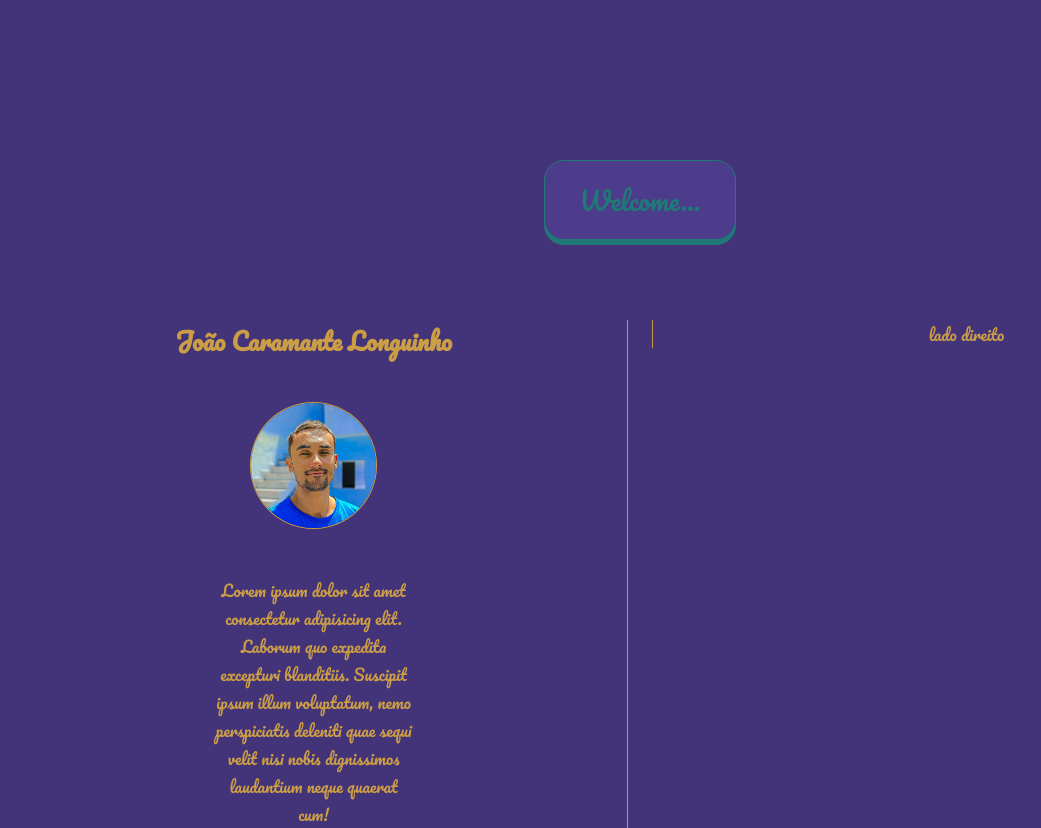
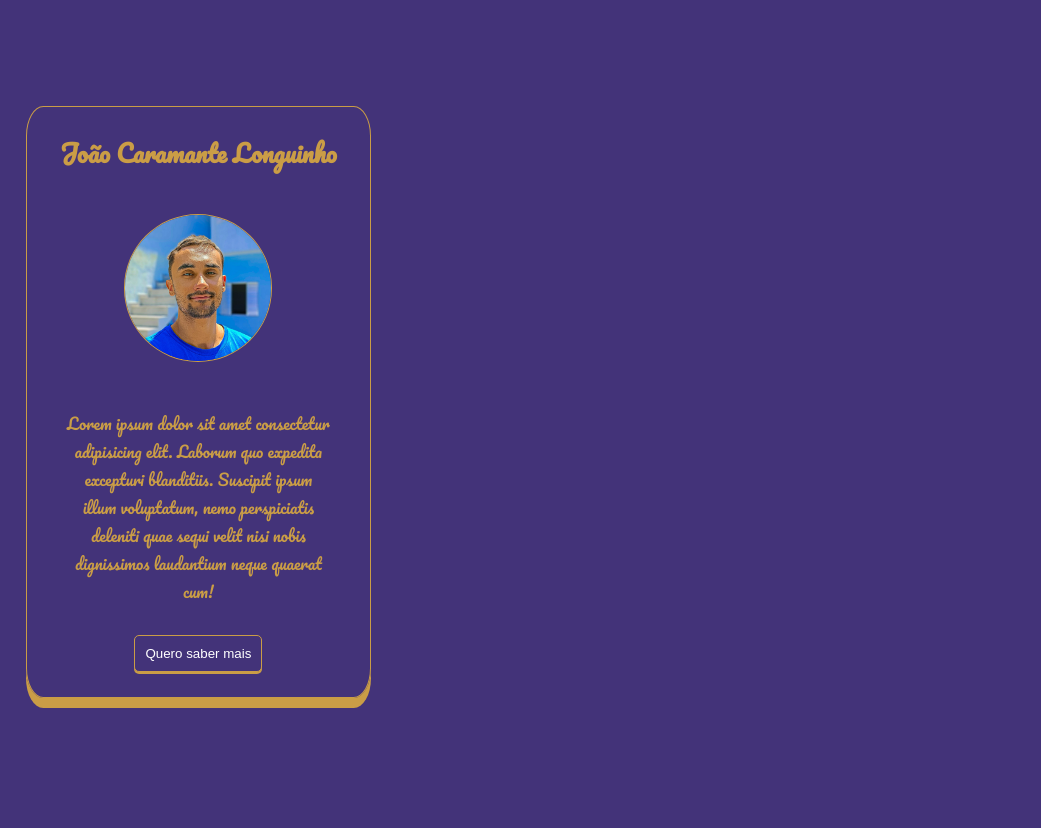
Before and after one commit to JoaoLonguinho/landing-page, a plain HTML site: page index.html in a window 1280 px wide. Shown: the whole page, without its empty margins (0-1041 px from the left). After the commit the page ends 800 px from the top, so only its background shows below. Drawn offline with Linux system fonts and the light colour scheme.

Commit message:
ajustres
ajustes

```diff
--- a/index.html
+++ b/index.html
@@ -10,7 +10,6 @@
 <body>
     <main>
         <section class="main-container">
-            <button class="main-btn">Welcome...</button>
             <article class="container-divisorias">
                 <div class="divisoria-esquerda">
                     <div class="conteudo-divisoria-esquerda">
@@ -19,10 +18,11 @@
                         <p class="profile-description">
                             Lorem ipsum dolor sit amet consectetur adipisicing elit. Laborum quo expedita excepturi blanditiis. Suscipit ipsum illum voluptatum, nemo perspiciatis deleniti quae sequi velit nisi nobis dignissimos laudantium neque quaerat cum!
                         </p>
+                        <button class="profile-btn">Quero saber mais</button>
                     </div>
                 </div>
-                <div class="divisoria-direita">
-                    lado direito
+                <div>
+
                 </div>
             </article>
         </section>
--- a/style.css
+++ b/style.css
@@ -7,68 +7,59 @@ body{
     width: 100vw;
     height: 100vh;
     background-color: #433379;
-
     position: relative;
     color: #CA9D46;
     font-family: 'Pacifico', cursive;
-}
-
-.main-btn{
-    font-family: 'Pacifico', cursive;
-    background-color: #4D3B8B;
-    position: absolute;
-    left: 50%;
-    top: 25%;
-    transform: translate(-50%, -50%);
-    width: 15vw;
-    height: 10vh;
-    color: #207976;
-    font-size: 2vw;
-    border: 1px solid #207976;
-    border-radius: 20px;
-    box-shadow: 0px 5px #207976;
-}
-.main-btn:hover{
-    cursor: pointer;
-    left: 50%;
-    top: 22%;
-    transform: translate(-50%, -50%);
-    box-shadow: 0px 20px #382B66;
-    transition: 2s;
-    color: #4D3B8B;
-    background-color: white;
-    border: 1px solid #382B66;
 }
 .main-btn:hover + .container-divisorias{
     display: block;
     transition: 2s;
 }
 .container-divisorias{
-    width: 100vw;
+    width: 90vw;
     position: absolute;
-    top: 40%;
+    top: 10%;
+    box-sizing: border-box;
 }
 .divisoria-esquerda{
-    width: 49%;
-    float: left;
+    width: 30%;
     text-align: center;
-    border-right: 1px solid;
+    border: 1px solid;
+    border-radius: 5%;
+    box-shadow: 0px 10px#CA9D46;
+    margin: 2vw;
+    padding: 2vw;
+    box-sizing: border-box;
 }
-.divisoria-direita{
-    width: 49%;
-    float: right;
-    text-align: center;
-    border-left: 1px solid;
-}
+
 .profile-pic{
     min-width: 100px;
-    width: 20%;
+    width: 50%;
     margin: 40px;
     border: 1px solid;
     border-radius: 50%;
 }
 .profile-description{
     min-width: 200px;
-    width: 15vw;
+    width: 90%;
     margin: auto;
 }
+.profile-btn{
+    background-color: #433379;
+    color: white;
+    border: 1px solid #CA9D46;
+    border-radius: 5px;
+    box-shadow: 0px 2px#CA9D46;
+    padding: 10px;
+    margin-top: 30px;
+}
+.profile-btn:hover{
+    margin-top: 20px;
+    padding: 15px;
+    cursor: pointer;
+    border-radius: 5px;
+    box-shadow: 0px 12px#433379;
+    color: white;
+    background-color: #CA9D46;
+    transition: 1s;
+}
```
